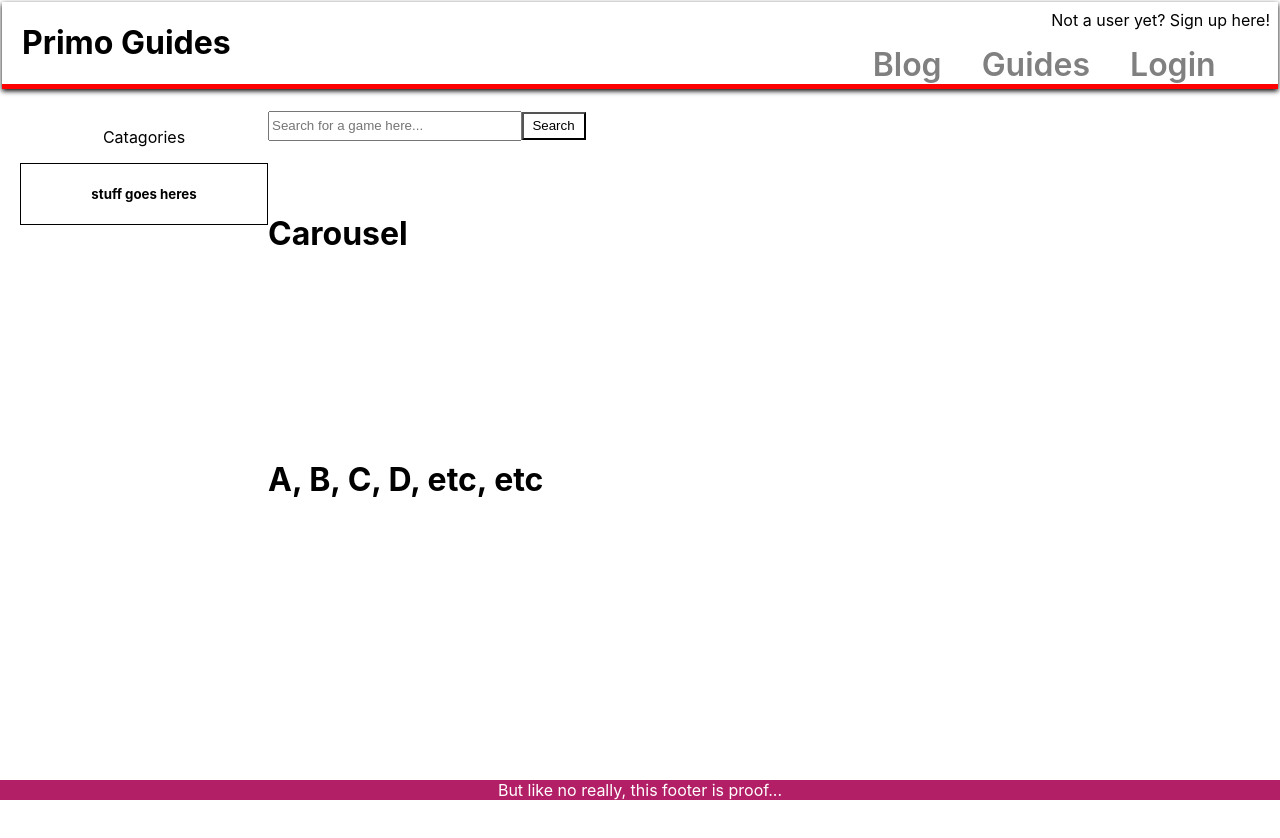
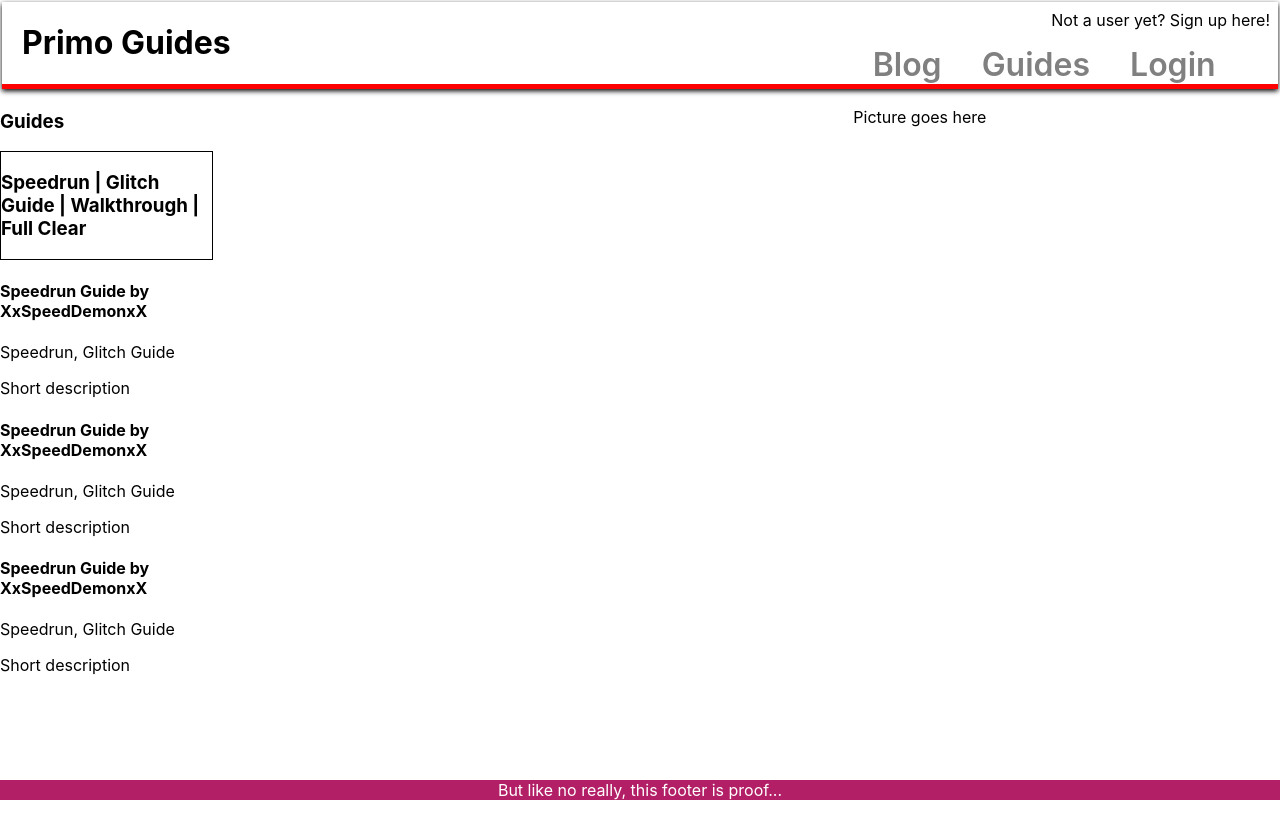
Before and after one commit to IntegerZeroSF/Primo-Guides-Frontend, a React (Create React App) app in the folder primo-frontend/: page / in a window 1280 px wide. Shown: the top 838 px of the page. Before the commit the page ends 800 px from the top, so only its background shows below. Built offline with nearby package versions, Linux system fonts and the light colour scheme.

Commit message:
adjusted file names. imported components

```diff
--- a/primo-frontend/src/App.js
+++ b/primo-frontend/src/App.js
@@ -6,13 +6,19 @@ import Footer from './Components/Footer/Footer.js';
 import Home from './Components/Home/Home.js';
 
 import GamesList from './Components/Games/GamesList.js'
+import GameGuidesList from './Components/Games/GameGuidesList/GameGuidesList.js'
+import GameGuideDetails from './Components/Games/GameGuidesList/GameGuideDetails/GameGuideDetails.js'
+
+import BlogList from './Components/Blog/BlogList.js'
+import BlogDetails from './Components/Blog/BlogDetails/BlogDetails.js'
 
 function App() {
   return (
     <div className="App">
       <Header/>
         {/* <Home /> */}
-      <GamesList/>
+      {/* <GamesList/> */}
+      <GameGuidesList/>
       <Footer/>
     </div>
   );
--- a/primo-frontend/src/Components/Games/GameGuidesList/GameGuideDetails/GameGuideDetails.js
+++ b/primo-frontend/src/Components/Games/GameGuidesList/GameGuideDetails/GameGuideDetails.js
@@ -23,7 +23,7 @@ function GameGuideDetails() {
                 <div className="gameGuideDetailsMainContent">
                     <div className="gameGuideDetailsBreadcrumbs">
                         <p>Breadcrumbs go here</p>
-                    <div>
+                    </div>
                     <h1>Title</h1>
                     <p>Stuff here</p>
                     <h5 className="gameGuideDetailsGoBack">...</h5>
--- a/primo-frontend/src/Components/Games/GameGuidesList/GameGuidesList.js
+++ b/primo-frontend/src/Components/Games/GameGuidesList/GameGuidesList.js
@@ -1,5 +1,5 @@
 import React from 'react';
-import './GameGuideList.css';
+import './GameGuidesList.css';
 
 function GameGuidesList() {
     return (
@@ -12,15 +12,15 @@ function GameGuidesList() {
                     </div>
                     <div className="guidesListGuides">
                         <div className="guidesListGuideName">
-                            <h4 className="guidesListNameOfGuide">Speedrun Guide by XxSpeedDemonxX<h4><span className="guidesListGuideTags">Speedrun, Glitch Guide</span>
+                            <h4 className="guidesListNameOfGuide">Speedrun Guide by XxSpeedDemonxX</h4><span className="guidesListGuideTags">Speedrun, Glitch Guide</span>
                             <p className="guidesListGuideDescrip"> Short description </p>
                         </div>
                         <div className="guidesListGuideName">
-                            <h4 className="guidesListNameOfGuide">Speedrun Guide by XxSpeedDemonxX<h4><span className="guidesListGuideTags">Speedrun, Glitch Guide</span>
+                            <h4 className="guidesListNameOfGuide">Speedrun Guide by XxSpeedDemonxX</h4><span className="guidesListGuideTags">Speedrun, Glitch Guide</span>
                             <p className="guidesListGuideDescrip"> Short description </p>
                         </div>
                         <div className="guidesListGuideName">
-                            <h4 className="guidesListNameOfGuide">Speedrun Guide by XxSpeedDemonxX<h4><span className="guidesListGuideTags">Speedrun, Glitch Guide</span>
+                            <h4 className="guidesListNameOfGuide">Speedrun Guide by XxSpeedDemonxX</h4><span className="guidesListGuideTags">Speedrun, Glitch Guide</span>
                             <p className="guidesListGuideDescrip"> Short description </p>
                         </div>
                     </div>
@@ -33,4 +33,4 @@ function GameGuidesList() {
     )
 }
 
-export deafult GameGuidesList;
+export default GameGuidesList;
--- a/primo-frontend/src/Components/Games/GamesList.css
+++ b/primo-frontend/src/Components/Games/GamesList.css
@@ -30,13 +30,17 @@
 .gamesListCatagories {
     border: 1px solid black;
     text-align: center;
-
+    height: 100%;
+    padding: 20px;
 }
 
 .gameCarousel{
     grid-area:  2 / 2 / 5 / 5;
+    padding-left: 20px;
 }
 
 .gameListBodyBlog {
     grid-area:  5 / 2 / 6 / 5;
+    padding-left: 20px;
+
 }
```
Also changed, not shown: primo-frontend/src/Components/Blog/BlogDetails/BlogDetails.css (renamed from primo-frontend/src/Components/Blog/BlogDetails/BlogDetail.css).
